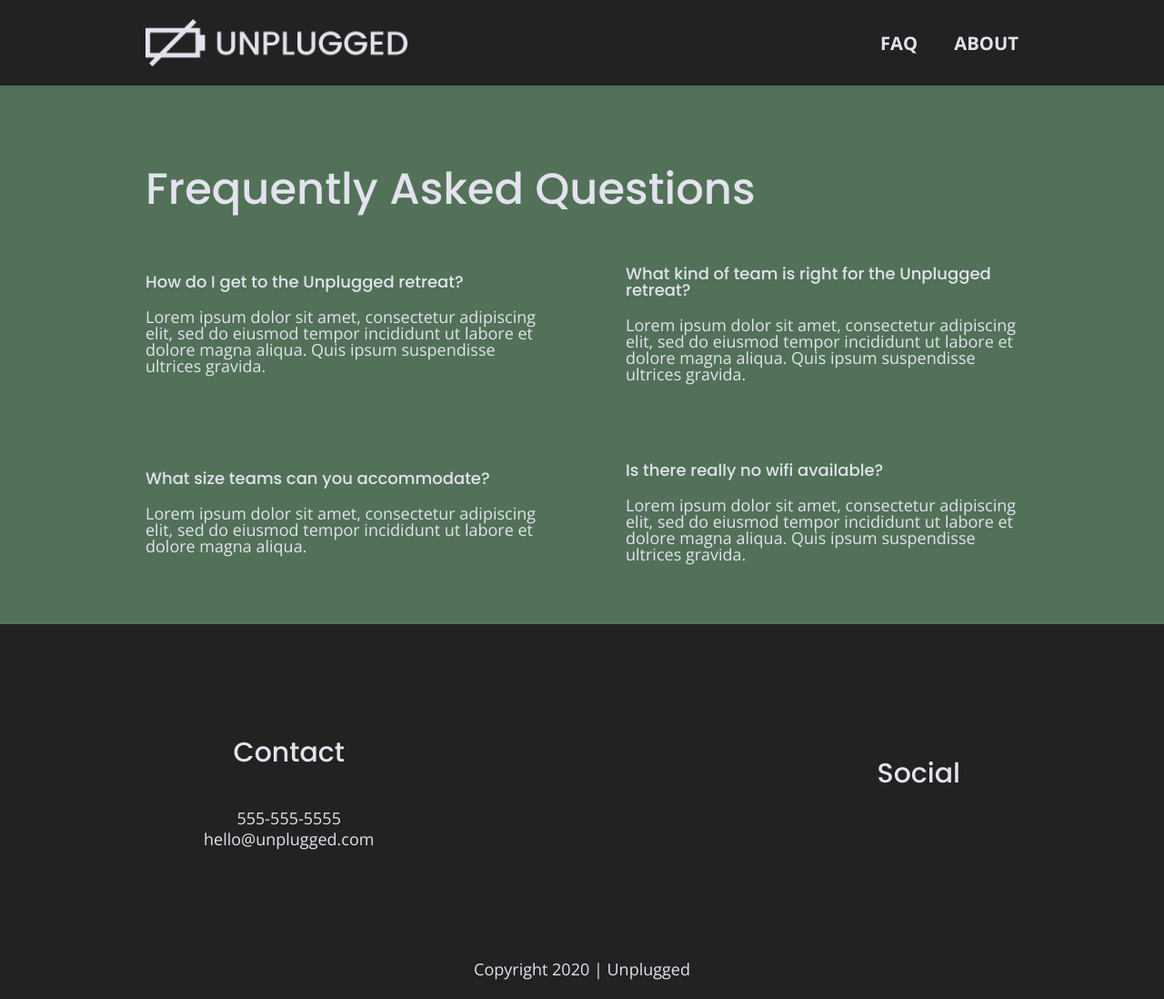
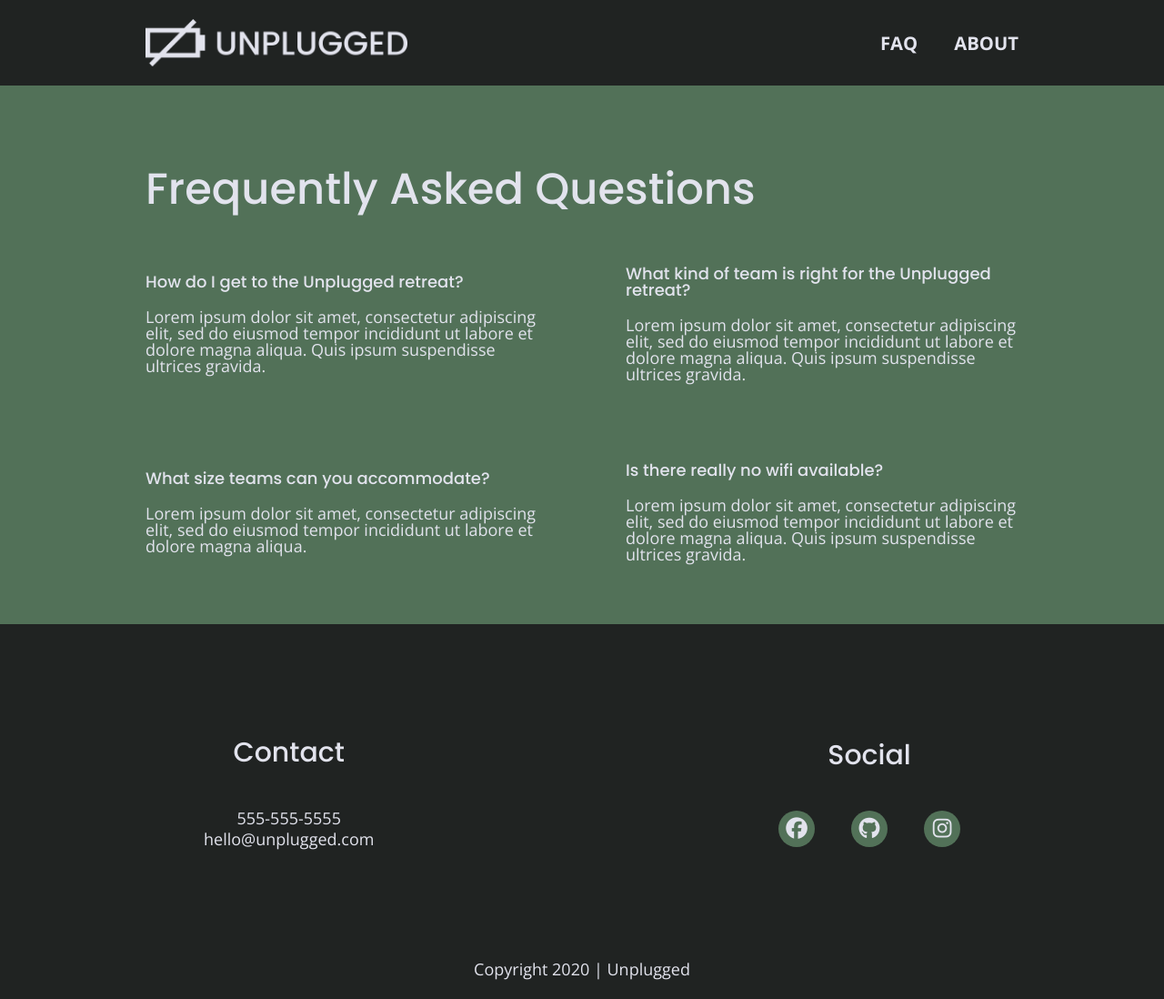
Before and after one commit to mpedrego/unplugged, a website: page faq/index.html in a window 1280 px wide. Shown: the whole page at 91% size. Drawn offline with nearby package versions, Linux system fonts and the light colour scheme; files that its build step writes are made by us from their sources; files whose address does not match are found by name.

Commit message:
Added social icons and styles to each index.html

```diff
--- a/css/main.css
+++ b/css/main.css
@@ -227,9 +227,17 @@ footer .social-icons {
 }
 
 footer .social-icons p {
+  background-color: #527158;
+  border-radius: 50%;
+  width: 40px;
+  height: 40px;
   display: flex;
   justify-content: center;
   align-items: center;
+}
+
+footer .social-icons p i {
+  font-size: 1.3125em;
 }
 
 footer .copyright {
@@ -576,10 +584,6 @@ input[type=button] {
     margin-bottom: 0;
   }
 
-  footer .copyright {
-    width: 100%;
-  }
-
   footer h4 {
     font-size: 1.5em;
     margin-bottom: 40px;
@@ -589,6 +593,14 @@ input[type=button] {
     line-height: 1.285;
   }
 
+  footer .social-icons {
+    width: 12.5em;
+    justify-content: space-between;
+  }
+
+  footer .copyright {
+    width: 100%;
+  }
   /* Hero Area */
 
   .hero-area {
--- a/faq/index.html
+++ b/faq/index.html
@@ -18,6 +18,7 @@
 
   <link rel="stylesheet" href="../css/normalize.css">
   <link rel="stylesheet" href="../css/main.css">
+  <script src="https://kit.fontawesome.com/78344bc02e.js" crossorigin="anonymous"></script>
 
   <!-- Google Fonts -->
   <link href="https://fonts.googleapis.com/css?family=Open+Sans:400,700|Poppins:500,700" rel="stylesheet">
@@ -80,11 +81,11 @@
           </p>
         </address>
         <div class="social">
+          <h4>Social</h4>
           <div class="social-icons">
-            <h4>Social</h4>
-            <p><a href="https://www.facebook.com/michael.pedrego.56" target="_blank"></a></p>
-            <p><a href="https://github.com/mpedrego" target="_blank"></a></p>
-            <p><a href="https://www.instagram.com/lnsl.us/" target="_blank"></a></p>
+            <p><a href="https://www.facebook.com/michael.pedrego.56" target="_blank"><i class="fab fa-facebook"></i></a></p>
+            <p><a href="https://github.com/mpedrego" target="_blank"><i class="fab fa-github"></i></a></p>
+            <p><a href="https://www.instagram.com/lnsl.us/" target="_blank"><i class="fab fa-instagram"></i></a></p>
           </div>
         </div>
       </div>
```
Also changed, not shown: about/index.html (+5 -4 lines), index.html (+4 -6 lines).
